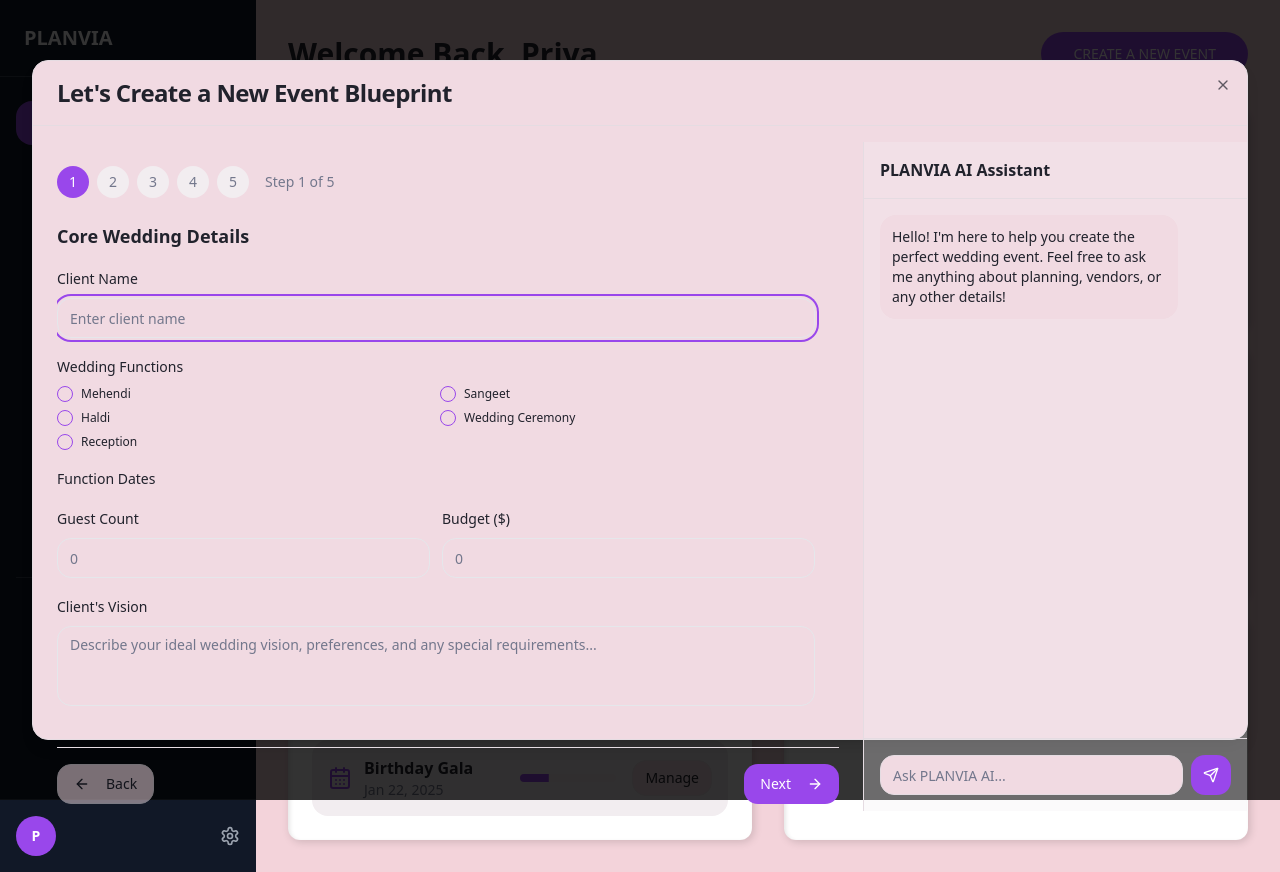
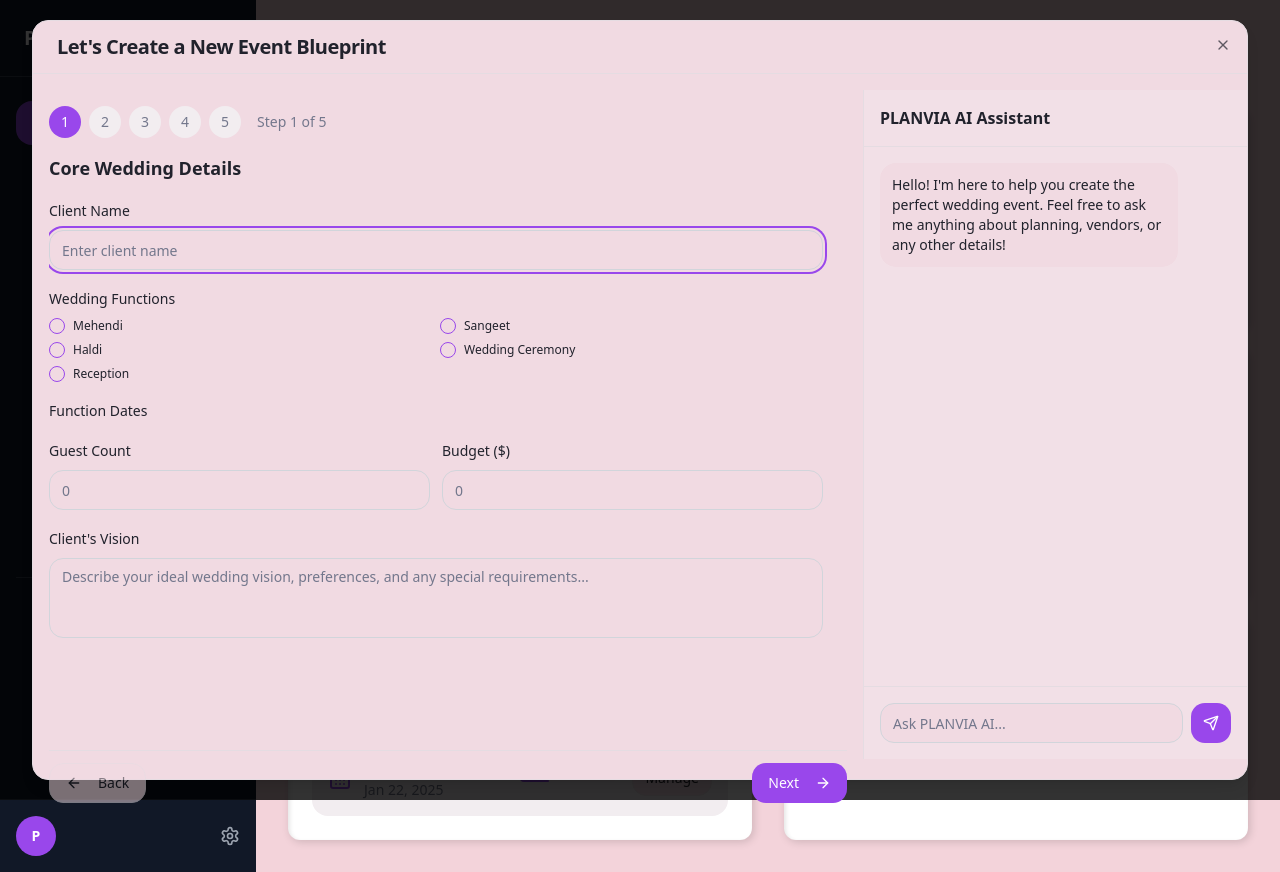
Before and after one commit to KTrigunayat/placeholder-landing-page, a React (Vite) app: page /dashboard/event-manager in a window 1280 px wide. Both pictures are taken after typing "Sample" into the empty fields and a click on the button "CREATE A NEW EVENT". Built offline with nearby package versions, Linux system fonts and the light colour scheme.

Commit message:
Fix: Improve modal layout and input visibility
Implement layout adjustments for the CreateEventModal, including increased modal height, optimized scroll area, reduced form spacing, and smaller textarea. Add borders to all input fields for better visibility.

```diff
--- a/src/components/CreateEventModal.tsx
+++ b/src/components/CreateEventModal.tsx
@@ -97,7 +97,7 @@ export const CreateEventModal: React.FC<CreateEventModalProps> = ({ open, onOpen
                 id="clientName"
                 value={formData.clientName}
                 onChange={(e) => setFormData(prev => ({ ...prev, clientName: e.target.value }))}
-                className="border border-gray-200"
+                className="border border-gray-300"
                 placeholder="Enter client name"
               />
             </div>
@@ -153,7 +153,7 @@ export const CreateEventModal: React.FC<CreateEventModalProps> = ({ open, onOpen
                   type="number"
                   value={formData.guestCount}
                   onChange={(e) => setFormData(prev => ({ ...prev, guestCount: e.target.value }))}
-                  className="border border-gray-200"
+                  className="border border-gray-300"
                   placeholder="0"
                 />
               </div>
@@ -164,7 +164,7 @@ export const CreateEventModal: React.FC<CreateEventModalProps> = ({ open, onOpen
                   type="number"
                   value={formData.budget}
                   onChange={(e) => setFormData(prev => ({ ...prev, budget: e.target.value }))}
-                  className="border border-gray-200"
+                  className="border border-gray-300"
                   placeholder="0"
                 />
               </div>
@@ -176,7 +176,7 @@ export const CreateEventModal: React.FC<CreateEventModalProps> = ({ open, onOpen
                 id="clientVision"
                 value={formData.clientVision}
                 onChange={(e) => setFormData(prev => ({ ...prev, clientVision: e.target.value }))}
-                className="border border-gray-200 h-20 resize-none"
+                className="border border-gray-300 h-16 resize-none"
                 placeholder="Describe your ideal wedding vision, preferences, and any special requirements..."
               />
             </div>
@@ -207,7 +207,7 @@ export const CreateEventModal: React.FC<CreateEventModalProps> = ({ open, onOpen
             <div>
               <Label htmlFor="seatingStyle">Seating Style</Label>
               <Select value={formData.seatingStyle} onValueChange={(value) => setFormData(prev => ({ ...prev, seatingStyle: value }))}>
-                <SelectTrigger className="mt-1">
+                <SelectTrigger className="mt-1 border border-gray-300">
                   <SelectValue placeholder="Select seating style" />
                 </SelectTrigger>
                 <SelectContent>
@@ -263,7 +263,7 @@ export const CreateEventModal: React.FC<CreateEventModalProps> = ({ open, onOpen
                 id="colorSchemes"
                 value={formData.colorSchemes}
                 onChange={(e) => setFormData(prev => ({ ...prev, colorSchemes: e.target.value }))}
-                className="mt-1"
+                className="mt-1 border border-gray-300"
                 placeholder="e.g., Blush Pink & Gold, Royal Blue & Silver"
               />
             </div>
@@ -310,7 +310,7 @@ export const CreateEventModal: React.FC<CreateEventModalProps> = ({ open, onOpen
             <div>
               <Label htmlFor="cateringServiceType">Catering Service Type</Label>
               <Select value={formData.cateringServiceType} onValueChange={(value) => setFormData(prev => ({ ...prev, cateringServiceType: value }))}>
-                <SelectTrigger className="mt-1">
+                <SelectTrigger className="mt-1 border border-gray-300">
                   <SelectValue placeholder="Select catering type" />
                 </SelectTrigger>
                 <SelectContent>
@@ -353,15 +353,15 @@ export const CreateEventModal: React.FC<CreateEventModalProps> = ({ open, onOpen
 
   return (
     <Dialog open={open} onOpenChange={onOpenChange}>
-      <DialogContent className="max-w-7xl max-h-[90vh] w-[95vw] h-[85vh] p-0">
-        <DialogHeader className="px-6 py-4 border-b">
-          <DialogTitle className="text-2xl font-bold">Let's Create a New Event Blueprint</DialogTitle>
+      <DialogContent className="max-w-7xl max-h-[95vh] w-[95vw] h-[95vh] p-0">
+        <DialogHeader className="px-6 py-3 border-b">
+          <DialogTitle className="text-xl font-bold">Let's Create a New Event Blueprint</DialogTitle>
         </DialogHeader>
 
-        <div className="flex h-full">
+        <div className="flex h-[calc(100%-60px)]">
           {/* Left Column - Form */}
-          <div className="flex-1 p-6">
-            <div className="flex items-center mb-6">
+          <div className="flex-1 p-4">
+            <div className="flex items-center mb-4">
               <div className="flex space-x-2">
                 {[1, 2, 3, 4, 5].map(step => (
                   <div
@@ -379,13 +379,13 @@ export const CreateEventModal: React.FC<CreateEventModalProps> = ({ open, onOpen
               <span className="ml-4 text-sm text-muted-foreground">Step {currentStep} of 5</span>
             </div>
 
-            <ScrollArea className="h-[calc(100%-120px)] pr-4">
-              <div className="space-y-6 pr-2">
+            <ScrollArea className="h-[calc(100vh-220px)] pr-4">
+              <div className="space-y-4 pr-2">
                 {renderStep()}
               </div>
             </ScrollArea>
 
-            <div className="flex justify-between mt-6 pt-4 border-t">
+            <div className="flex justify-between mt-4 pt-3 border-t">
               <Button
                 variant="outline"
                 onClick={prevStep}
@@ -440,7 +440,7 @@ export const CreateEventModal: React.FC<CreateEventModalProps> = ({ open, onOpen
                   onChange={(e) => setChatInput(e.target.value)}
                   placeholder="Ask PLANVIA AI..."
                   onKeyDown={(e) => e.key === 'Enter' && sendChatMessage()}
-                  className="flex-1"
+                  className="flex-1 border border-gray-300"
                 />
                 <Button size="icon" onClick={sendChatMessage}>
                   <Send className="h-4 w-4" />
```
